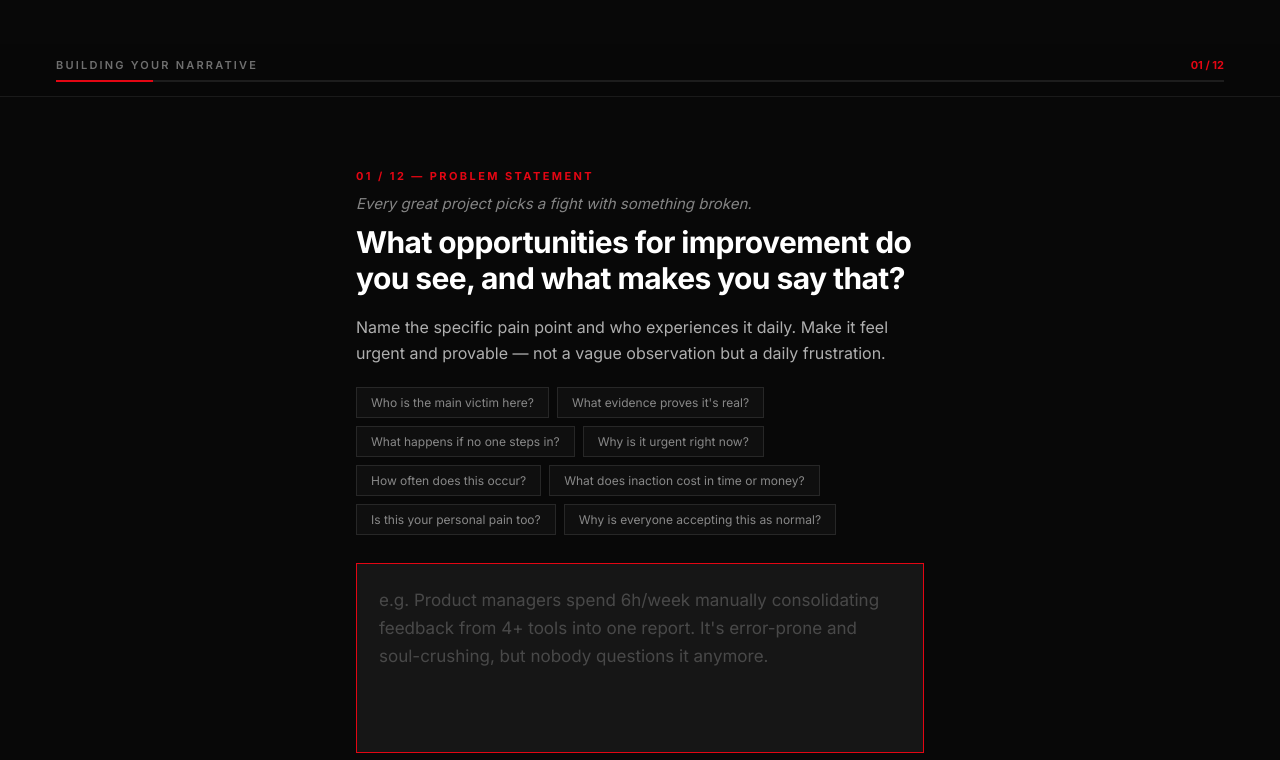
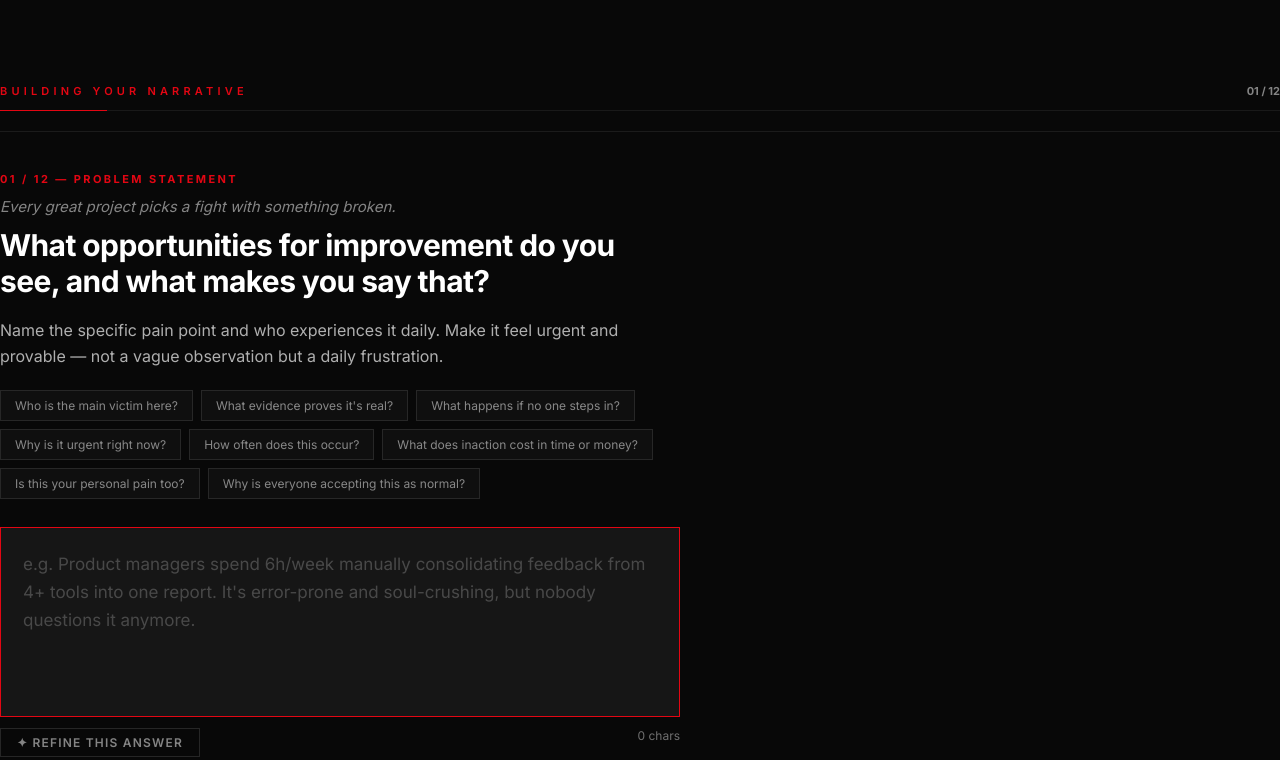
Before and after one commit to sinaida-space/cosmic-oscillations, a website built with Vite: page index.html in a window 1280 px wide. Shown: the part 2278-3038 px from the top of the page. Built offline with nearby package versions, Linux system fonts and the light colour scheme.

Commit message:
auto: sync changes

```diff
--- a/index.html
+++ b/index.html
@@ -96,18 +96,18 @@
         .about-inner p { font-size:19px; color:var(--dim); line-height:1.85; }
 
         /* GENERATOR */
-        #generator { padding-top:calc(var(--hh) + 40px); }
+        #generator { padding-top:120px; }
         .prog-wrap { position:sticky; top:var(--hh); z-index:50;
-            background:rgba(8,8,8,.92); backdrop-filter:blur(14px);
-            padding:14px 56px; border-bottom:1px solid var(--border); }
-        .prog-meta { display:flex; justify-content:space-between; margin-bottom:8px; }
-        .prog-label { font-size:11px; font-weight:600; letter-spacing:.2em; text-transform:uppercase; color:var(--muted); }
-        .prog-count { font-size:11px; font-weight:700; color:var(--red); }
-        .prog-track { height:2px; background:rgba(255,255,255,.09); }
+            background:transparent;
+            padding:20px 0; border-bottom:1px solid var(--border); margin-bottom: 40px; }
+        .prog-meta { display:flex; justify-content:space-between; margin-bottom:12px; }
+        .prog-label { font-size:11px; font-weight:600; letter-spacing:.38em; text-transform:uppercase; color:var(--red); }
+        .prog-count { font-size:11px; font-weight:700; color:var(--white); opacity: 0.5; }
+        .prog-track { height:1px; background:rgba(255,255,255,.07); }
         .prog-fill { height:100%; background:var(--red); transition:width .4s ease; }
 
         /* WIZARD */
-        .wiz-wrap { max-width:680px; margin:0 auto; padding:72px 56px 120px; }
+        .wiz-wrap { max-width:680px; padding:0; }
         .q-label { font-size:11px; font-weight:700; letter-spacing:.22em; text-transform:uppercase; color:var(--red); margin-bottom:10px; display:block; }
         .q-opener { font-size:15px; color:rgba(255,255,255,.5); margin-bottom:8px; font-weight:400; line-height:1.5; font-style:italic; }
         .q-title { font-size:30px; font-weight:700; letter-spacing:-.02em; margin-bottom:18px; line-height:1.2; }
```
